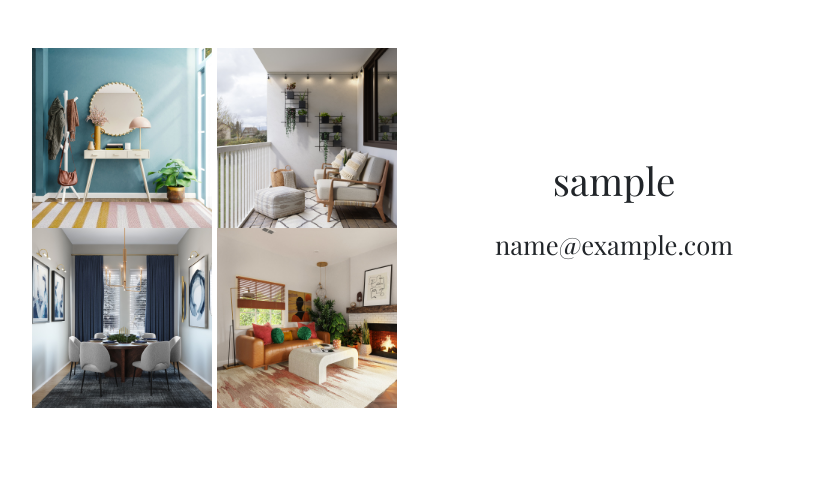
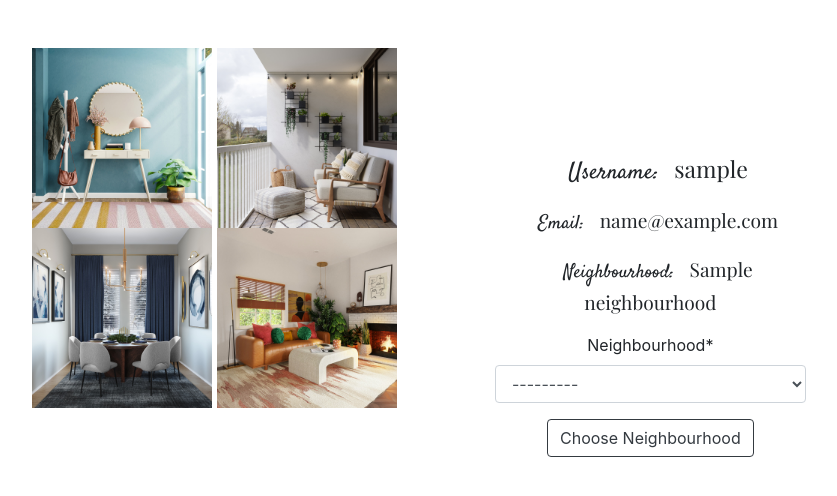
Before and after one commit to ivymmurithi/mtaani, a Django app: page /profile/ in a window 1280 px wide. Shown: the part 61-557 px from the top of the page, without its empty margins (102-939 px from the left). Run offline with Django 4.2, Linux system fonts and the light colour scheme; a user stored in the database is signed in; tables that the repository leaves empty hold one stand-in row (values such as "Sample post"); some libraries are stand-ins or nearby versions.

Commit message:
add edit neighbourhood functionality to profile

```diff
--- a/mtaaniapp/forms.py
+++ b/mtaaniapp/forms.py
@@ -17,3 +17,12 @@
     class Meta:
         model = Post
         fields = ['post_image','post_name','post_description','neighbourhood']
+
+class MtaaniForm(forms.ModelForm):
+
+    class Meta:
+        model = Profile
+        fields = ['neighbourhood']
+        widgets = {
+            'Dropdown': forms.Select(attrs={'id':'choice'}),
+        }
--- a/mtaaniapp/templates/profile.html
+++ b/mtaaniapp/templates/profile.html
@@ -1,5 +1,6 @@
 {% extends 'base.html' %}
 {% load static %}
+{% load crispy_forms_tags %}
 
 {% block content %}
 
@@ -15,8 +16,15 @@
                 </div>
 
                 <div class="profile-details">
-                    <p class="username">{{profile.user.username}}</p>
-                    <p class="email">{{profile.user.email}}</p>
+                    <p class="username"><span class="defines">Username:</span>{{profile.user.username}}</p>
+                    <p class="email"><span class="defines">Email:</span>{{profile.user.email}}</p>
+                    <p class="email"><span class="defines">Neighbourhood:</span>{{profile.neighbourhood.mtaani_name}}</p>
+
+                    <form action="/profilemtaani/{{profile.id}}/" method="POST">
+                        {% csrf_token %}
+                        {{mtaani_form|crispy}}
+                        <button class="btn btn-outline-dark voteBtn" id="ProfileBtn{{project.id}}" type="submit">Choose Neighbourhood</button>
+                    </form>
                 </div>
             </div>
         </div>
--- a/mtaaniapp/urls.py
+++ b/mtaaniapp/urls.py
@@ -12,6 +12,7 @@
     path('posts/',views.posts, name='posts'),
     path('business/',views.business, name='business'),
     path('business_results/',views.business_results, name='business_results'),
+    path('profilemtaani/<int:profile_id>/',views.profilemtaani, name='profilemtaani'),
 ]
 
 if settings.DEBUG:
--- a/mtaaniapp/views.py
+++ b/mtaaniapp/views.py
@@ -1,5 +1,5 @@
 from django.shortcuts import redirect, render
-from .forms import RegisterForm, PostForm
+from .forms import RegisterForm, PostForm, MtaaniForm
 from django.contrib.auth.decorators import login_required
 from django.contrib.auth import logout
 from .models import *
@@ -23,7 +23,21 @@
 def profile(request):
     current_user = request.user
     profile_object = Profile.objects.all().filter(user=current_user.id)
-    return render(request, 'profile.html',{'profiles':profile_object})
+    mtaani_form = MtaaniForm()
+    return render(request, 'profile.html',{'profiles':profile_object,'mtaani_form':mtaani_form})
+
+def profilemtaani(request, profile_id):
+    if request.method == 'POST':
+        mtaani = Profile.objects.get(pk=profile_id)
+        mtaani_form = MtaaniForm(request.POST, instance=mtaani)
+        if mtaani_form.is_valid():
+            mtaani_form.save()
+            return redirect('/profile/',{'mtaani_form':mtaani_form})
+        else:
+            mtaani_form = MtaaniForm()
+    else:
+         mtaani_form = MtaaniForm()
+    return render(request, 'profile.html')
 
 @login_required
 def posts(request):
--- a/static/css/styles.css
+++ b/static/css/styles.css
@@ -48,12 +48,12 @@
 }
 
 .username {
-  font-size: 3vw;
+  font-size: 1.8vw;
   font-family: "Playfair Display", serif;
 }
 
 .email {
-  font-size: 2vw;
+  font-size: 1.5vw;
   font-family: "Playfair Display", serif;
 }
 
@@ -74,6 +74,11 @@
 
 #searchInput {
   color: black !important;
+}
+
+.defines {
+  font-family: "Satisfy", cursive;
+  margin: 5%;
 }
 
 @import url("https://fonts.googleapis.com/css2?family=Baloo+2&display=swap");
```
